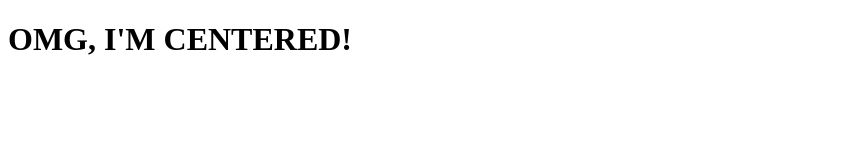
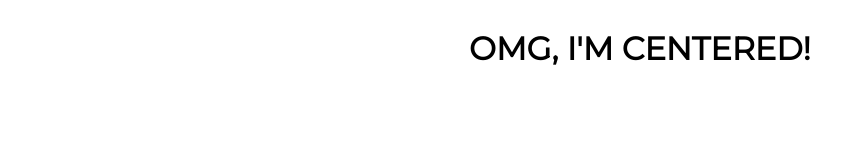
Before and after one commit to kaylaparks/skillcrush-flexboxes, a plain HTML site: page index.html in a window 1280 px wide. Shown: the whole page, without its empty margins (0-864 px from the left). Drawn offline with Linux system fonts and the light colour scheme.

Commit message:
added basic css

```diff
--- a/css/style.css
+++ b/css/style.css
@@ -0,0 +1,9 @@
+body {
+    display: flex; /* tells computer to begin using flex box layout */
+    justify-content: center; /* this centers our object horizontally */
+    align-items: center; /* this centers our object vertically */
+    background: url('../img/wow.png') botom center no-repeat;
+    background-size: cover;
+    font-size: 1em;
+    font-family: 'Montserrat', sans-serif;
+}
--- a/index.html
+++ b/index.html
@@ -6,6 +6,8 @@
   <title>Skillcrush Flexbox Example</title>
   <meta name="viewport" content="width=device-width, initial-scale=1.0">
   <link rel="stylesheet" href="css/style.css">
+  <link href="https://fonts.googleapis.com/css?family=Montserrat&display=swap" rel="stylesheet">
+
 </head>
 
 <body>
```
